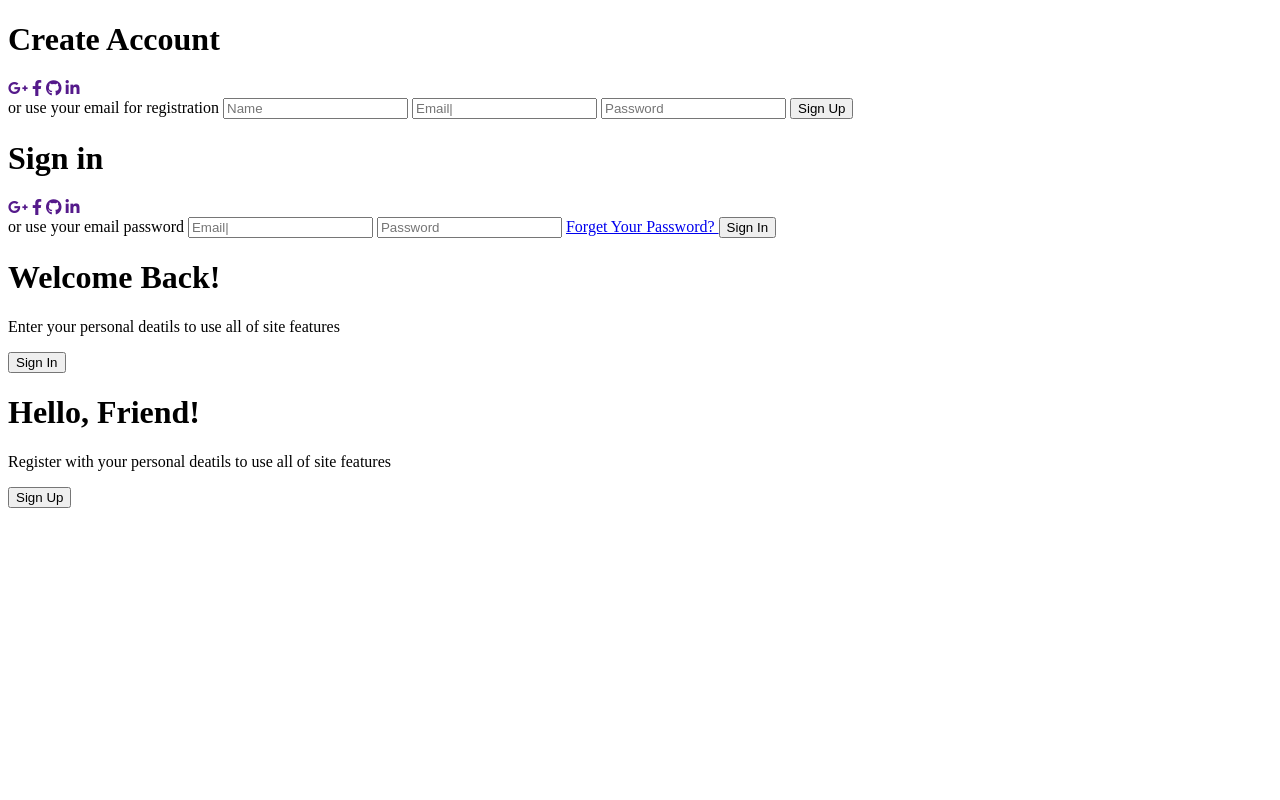
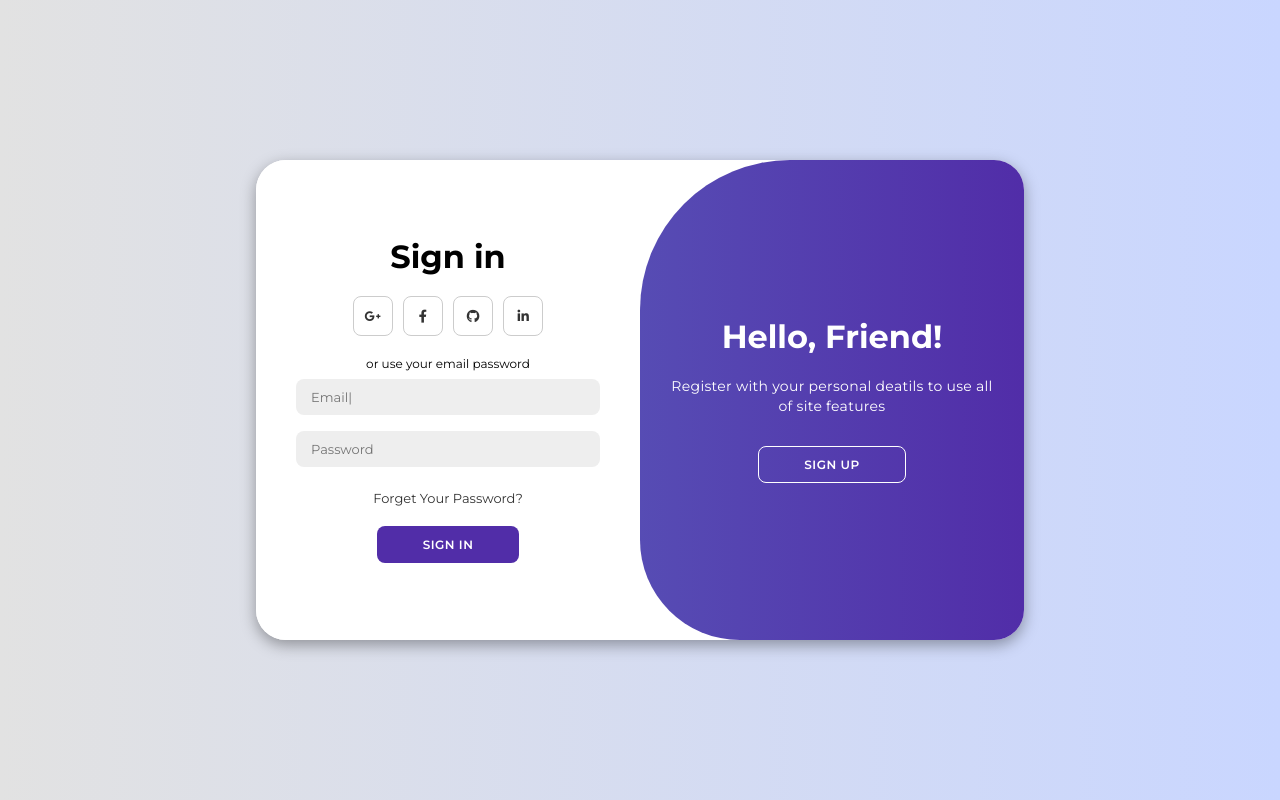
Before and after one commit to miguejuarz/websites-practice, a plain HTML site: page animated-login-page/index.html in a window 1280 px wide. Drawn offline with Linux system fonts and the light colour scheme.

Commit message:
i forgot add the file style  in the past commint hahaha

```diff
--- a/animated-login-page/style.css
+++ b/animated-login-page/style.css
@@ -1 +1,211 @@
 @import url('https://fonts.googleapis.com/css2?family=Montserrat:wght@300;400;500;600;700&family=Roboto:wght@700&display=swap');
+
+*{
+    margin: 0;
+    padding: 0;
+    box-sizing: border-box;
+    font-family: 'Montserrat', sans-serif;
+}
+
+body{
+    background-color: #c9d6ff;
+    background: linear-gradient(to right, #e2e2e2, #c9d6ff);
+    display: flex;
+    align-items: center;
+    justify-content: center;
+    flex-direction: column;
+    height: 100vh;
+}
+
+.container{
+    background-color: #fff;
+    border-radius: 30px;
+    box-shadow: 0 5px 15px rgba(0, 0, 0, 0.35);
+    position: relative;
+    overflow: hidden;
+    width: 768px;
+    max-width: 100%;
+    min-height: 480px;
+}
+
+.container p {
+    font-size: 14px;
+    line-height: 20px;
+    letter-spacing: 0.3px;
+    margin: 20px 0;
+}
+
+.container span{
+    font-size: 12px;
+}
+
+.container a{
+    color: #333;
+    font-size: 13px;
+    text-decoration: none;
+    margin: 15px 0 10px;
+}
+
+.container button{
+    background-color: #512da8;
+    color: #fff;
+    font-size: 12px;
+    padding: 10px 45px;
+    border: 1px solid transparent;
+    border-radius: 8px;
+    font-weight: 600;
+    letter-spacing: 0.5px;
+    text-transform: uppercase;
+    margin-top: 10px;
+    cursor: pointer;
+}
+
+.container button.hidden {
+    background-color: transparent;
+    border-color: #fff;
+}
+
+.container form {
+    background-color: #fff;
+    display: flex;
+    align-items: center;
+    justify-content: center;
+    flex-direction: column;
+    padding: 0 40px;
+    height: 100%;
+}
+
+.container input {
+    background-color: #eee;
+    border: none;
+    margin: 8px 0;
+    padding: 10px 15px;
+    font-size: 13px;
+    border-radius: 8px;
+    width: 100%;
+    outline: none;
+}
+
+.form-container {
+    position: absolute;
+    top: 0;
+    height: 100%;
+    transition: all 0.6s ease-in-out;
+}
+
+.sign-in {
+    left: 0;
+    width: 50%;
+    z-index: 2;
+}
+
+.container.active .sign-in {
+    transform: translate(100%);
+}
+
+.sign-up {
+    left: 0;
+    width: 50%;
+    opacity: 0;
+    z-index: 1;
+}
+
+.container.active .sign-up {
+    transform: translate(100%);
+    opacity: 1;
+    z-index: 5;
+    animation: move 0.6s;
+}
+
+@keyframes move {
+    0%, 49.99% {
+        opacity: 0;
+        z-index: 1;
+    }
+    50%, 100% {
+        opacity: 1;
+        z-index: 5;
+    }
+}
+
+.social-icons{
+    margin: 20px 0;
+}
+
+.social-icons a{
+    border: 1px solid #ccc;
+    border-radius: 20%;
+    display: inline-flex;
+    justify-content: center;
+    align-items: center;
+    margin: 0 3px;
+    width: 40px;
+    height: 40px;
+}
+
+.toggle-container {
+    position: absolute;
+    top: 0;
+    left: 50%;
+    width: 50%;
+    height: 100%;
+    overflow: hidden;
+    transition: all 0.6s ease-in-out;
+    border-radius: 150px 0 0 100px;
+    z-index: 1000;
+}
+
+.container.active .toggle-container{
+    transform: translateX(-100%);
+    border-radius: 0 150px 100px 0;
+}
+
+.toggle {
+    background-color: #512da8;
+    height: 100%;
+    background: linear-gradient(to right, #5c6bc0, #512da8);
+    color: #fff;
+    position: relative;
+    left: -100%;
+    height: 100%;
+    width: 200%;
+    transform: translateX(0);
+    transition: all 0.6s ease-in-out;
+}
+
+.container.active .toggle {
+    transform: translateX(50%);
+}
+
+.toggle-panel {
+    position: absolute;
+    width: 50%;
+    height: 100%;
+    display: flex;
+    align-items: center;
+    justify-content: center;
+    flex-direction: column;
+    padding: 0 30px;
+    text-align: center;
+    top: 0;
+    transform: translateX(0);
+    transition: all 0.6s ease-in-out;
+}
+
+.toggle-left{
+    transform: translateX(-200%);
+}
+
+.container.active .toggle-left {
+    transform: translateX(0);
+
+}
+
+.toggle-right{
+    right: 0;
+    transform: translateX(0);
+}
+
+.container.active .toggle-right {
+    transform: translateX(200%);
+}
```
